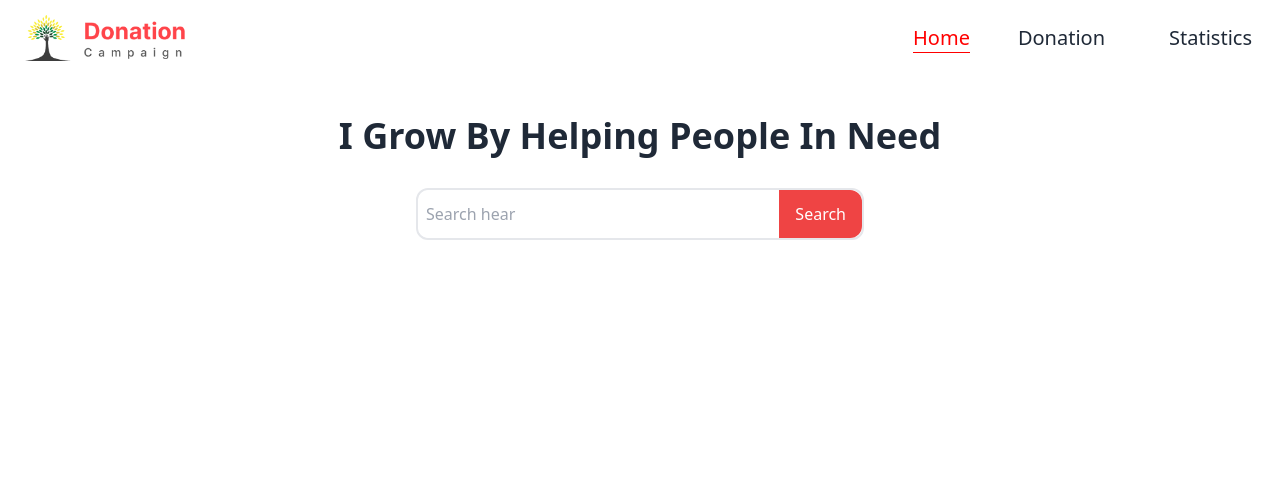
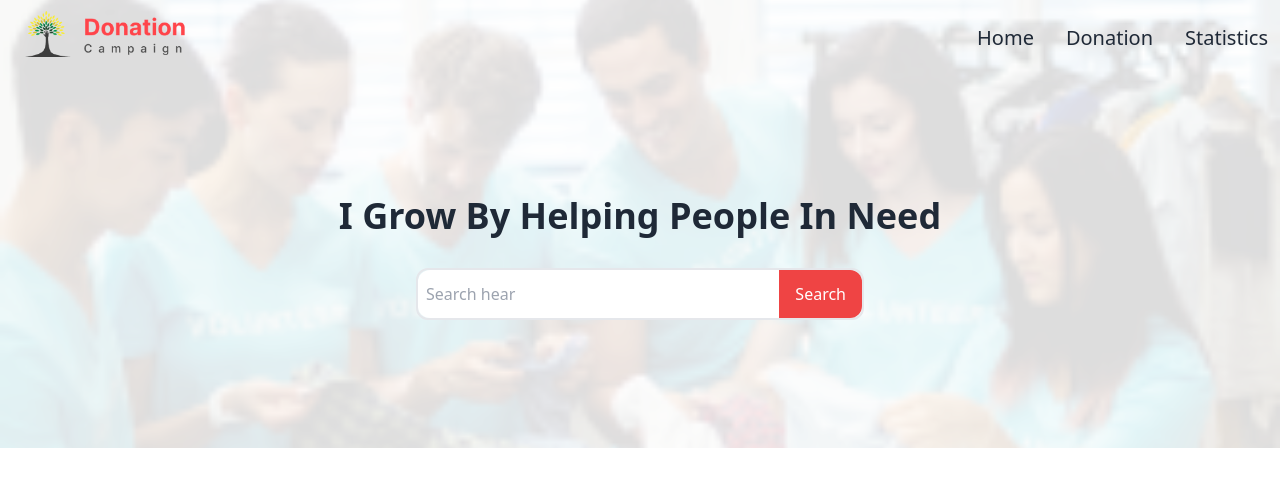
Before and after one commit to yousof-ali/donation-campaign, a React (Vite) app: page / in a window 1280 px wide. Shown: the top 486 px of the page. Built offline with nearby package versions, Linux system fonts and the light colour scheme.

Commit message:
bannar background done

```diff
--- /dev/null
+++ b/src/Components/Banner/Bannar.css
@@ -0,0 +1,3 @@
+.bannar{
+    background-color: rgba(255, 255, 255, 0.856);
+}
--- a/src/Components/Banner/Bannar.jsx
+++ b/src/Components/Banner/Bannar.jsx
@@ -1,12 +1,12 @@
-
+import "./Bannar.css"
 
 const Bannar = () => {
     return (
-        <div className="container mx-auto text-center my-10">
+        <div className=" bannar mx-auto text-center py-20 lg:py-32">
             <h2 className="text-4xl font-bold mx-width-10/12 mb-8">I Grow By Helping People In Need</h2>
             <div>
-                <form className="border-2 md:max-w-md w-10/12 rounded-xl mx-auto flex" action="">
-                    <input type="text" className="outline-none rounded-xl w-full  p-2 " placeholder="Search hear" />
+                <form className="border-2 md:max-w-md  w-10/12 rounded-xl mx-auto flex" action="">
+                    <input type="text" className="outline-none rounded-l-xl w-full  p-2 " placeholder="Search hear" />
                     <input type="submit" className="bg-red-500 rounded-r-xl px-4 text-white py-3" value={"Search"} />
                 </form>
             </div>
--- a/src/Components/Header/Header.css
+++ b/src/Components/Header/Header.css
@@ -1,9 +1,18 @@
 li a.active{
     color: red !important;
-    background-color: white !important;
+    background-color: rgba(62, 219, 30, 0)!important;;
     border-bottom: 1px solid red;
     padding-bottom: 0px;
     padding-left: 0px;
     padding-right: 0px;
     border-radius: 0px;
 }
+li a{
+    padding-bottom: 0px !important;
+    padding-left: 0px !important;
+    padding-right: 0px !important;
+    border-radius: 0px !important;
+}
+nav{
+    background-color: rgba(255, 255, 255, 0.856);
+}
--- a/src/Components/Header/Header.jsx
+++ b/src/Components/Header/Header.jsx
@@ -6,7 +6,7 @@ import "./Header.css"
 const Header = () => {
 
     const menuBar = <>
-        <li><NavLink to={"/"}>Home</NavLink></li>
+        <li><NavLink to={"/home"}>Home</NavLink></li>
         <li><NavLink to={"/donation"}>Donation</NavLink></li>
         <li><NavLink to={"/statistics"}>Statistics</NavLink></li>
 
@@ -14,7 +14,7 @@ const Header = () => {
     return (
         <nav>
             <div className="container mx-auto">
-                <div className="navbar bg-base-100">
+                <div className="navbar ">
                     <div className="navbar-start  ">
                         <div className="dropdown">
                             <div tabIndex={0} role="button" className="btn btn-ghost lg:hidden">
--- /dev/null
+++ b/src/Components/Home/Home.css
@@ -0,0 +1,7 @@
+.hero-container {
+    background-image: url('/img/bg.png');
+    background-repeat: no-repeat;
+    background-size: cover;
+    background-position: center;
+    background-color: rgba(61, 219, 30, 0.5); /* Background color with 50% opacity */
+  }
--- a/src/Components/Home/Home.jsx
+++ b/src/Components/Home/Home.jsx
@@ -1,11 +1,15 @@
 import Bannar from "../Banner/Bannar";
+import Header from "../Header/Header";
+import "./Home.css"
 
 
 
 const Home = () => {
     return (
-        <div>
+        <div className="hero-container ">
+            <Header></Header>
             <Bannar></Bannar>
+
         </div>
     );
 };
```
Also changed, not shown: src/main.jsx (+6 -6 lines), public/img/bg.png (added).
